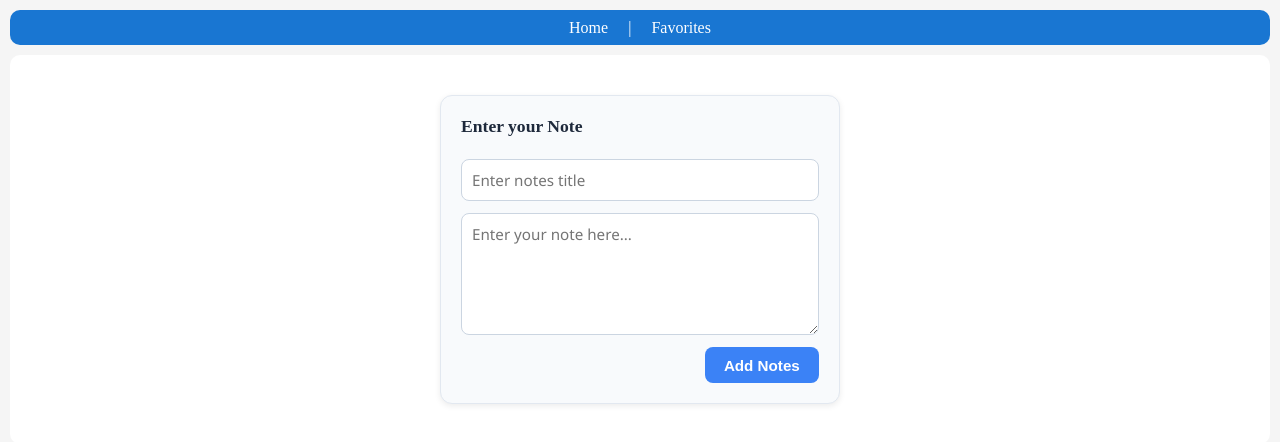
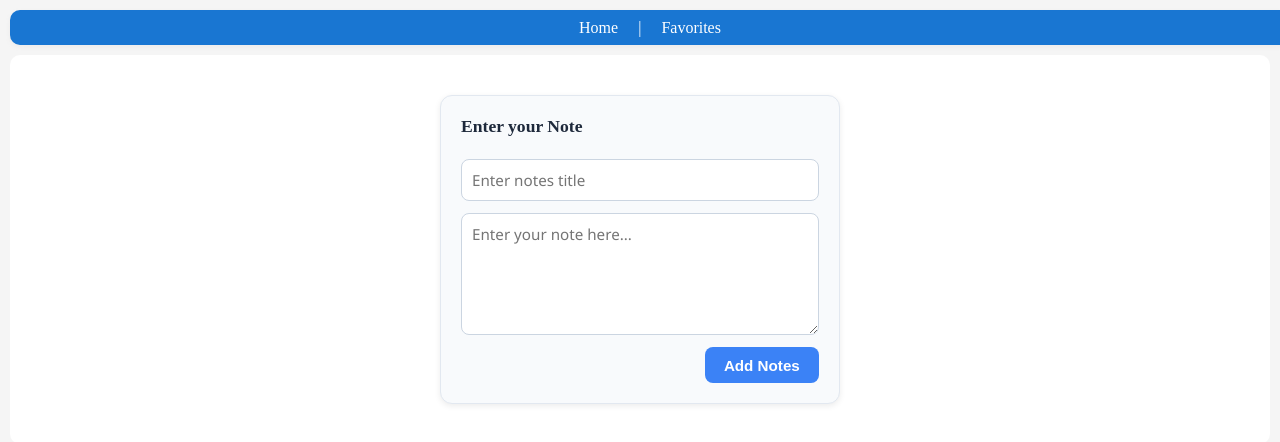
Before and after one commit to kona-sai-eswar/NotesApp, a React (Vite) app: page / in a window 1280 px wide. Shown: the top 442 px of the page. Built offline with nearby package versions, Linux system fonts and the light colour scheme.

Commit message:
feat: nav bar css fix

```diff
--- a/src/App.css
+++ b/src/App.css
@@ -24,6 +24,11 @@
   justify-content: center;
   align-items: center;
   margin: 10px;
+  position: sticky;
+  top: 0;
+  width: 100%;
+  z-index: 1000;
+  box-shadow: 0 2px 5px rgba(164, 155, 155, 0.1);
 }
 
 .navLink{
```
